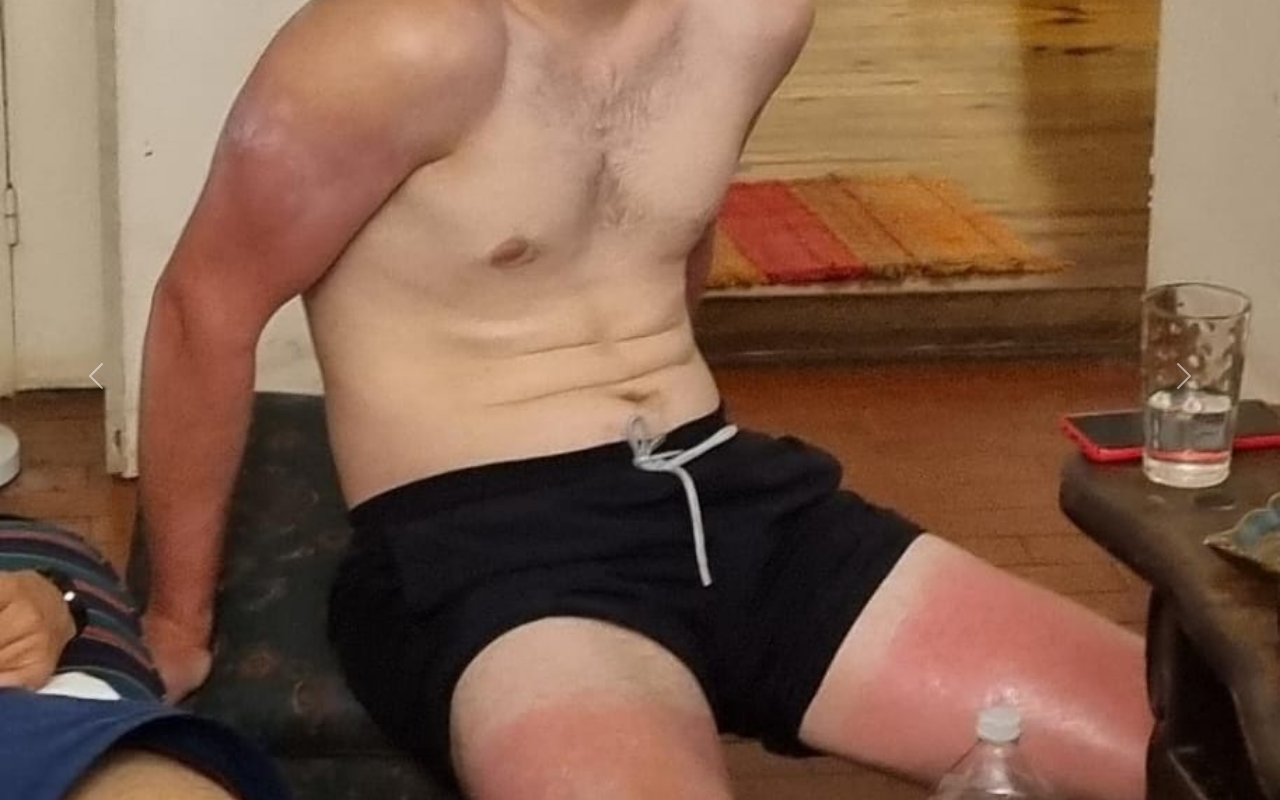
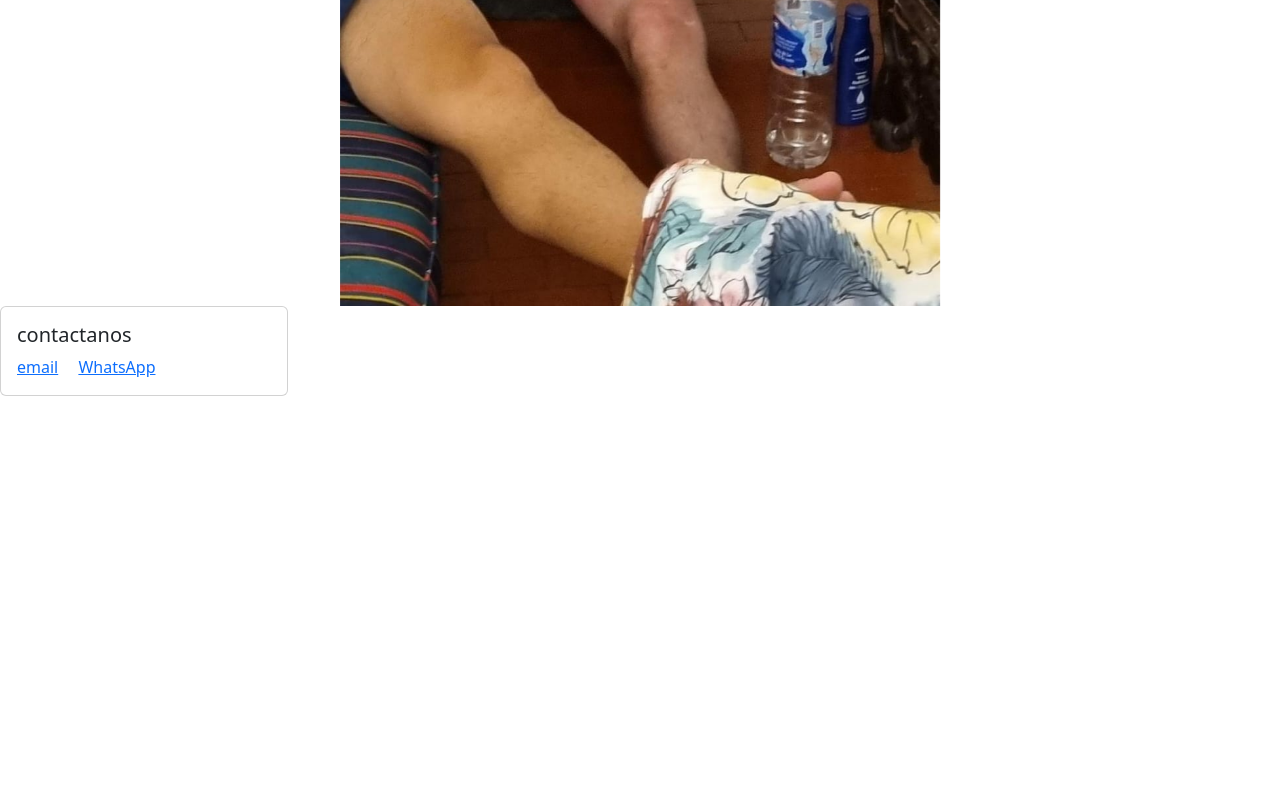
Before and after one commit to JoaquinDEspir/mjsoft, a plain HTML site: page index.html in a window 1280 px wide. Shown: the part 840-1640 px from the top of the page. After the commit the page ends 1236 px from the top, so only its background shows below. Drawn offline with nearby package versions, Linux system fonts and the light colour scheme.

Commit message:
contactanos?

```diff
--- a/index.html
+++ b/index.html
@@ -30,13 +30,13 @@
 <div id="carouselExample" class="carousel slide">
     <div class="carousel-inner">
         <div class="carousel-item active">
-        <img src="./recursos/WhatsApp Image 2024-05-11 at 10.17.07_23eed77c.jpg" class="d-block w-100" alt="...">
+            <img src="./recursos/WhatsApp Image 2024-05-11 at 10.17.07_23eed77c.jpg" class="d-block img-fluid mx-auto" style="max-width: 600px;" alt="...">
         </div>
         <div class="carousel-item">
-        <img src="./recursos/Dashboard.jpg" class="d-block w-100" alt="...">
+            <img src="./recursos/Dashboard.jpg" class="d-block img-fluid mx-auto" style="max-width: 600px;" alt="...">
         </div>
         <div class="carousel-item">
-        <img src="./recursos/sw.jpeg" class="d-block w-100" alt="...">
+            <img src="./recursos/sw.jpeg" class="d-block img-fluid mx-auto" style="max-width: 600px;" alt="...">
         </div>
     </div>
     <button class="carousel-control-prev" type="button" data-bs-target="#carouselExample" data-bs-slide="prev">
@@ -48,5 +48,12 @@
         <span class="visually-hidden">Next</span>
     </button>
 </div>
+<div class="card" style="width: 18rem;">
+    <div class="card-body">
+      <h5 class="card-title">contactanos</h5>
+      <a href="#" class="card-link">email</a>
+      <a href="#" class="card-link">WhatsApp</a>
+    </div>
+  </div>
 </body>
 </html>
```
Lines whose indentation alone changed are shown as unchanged.
